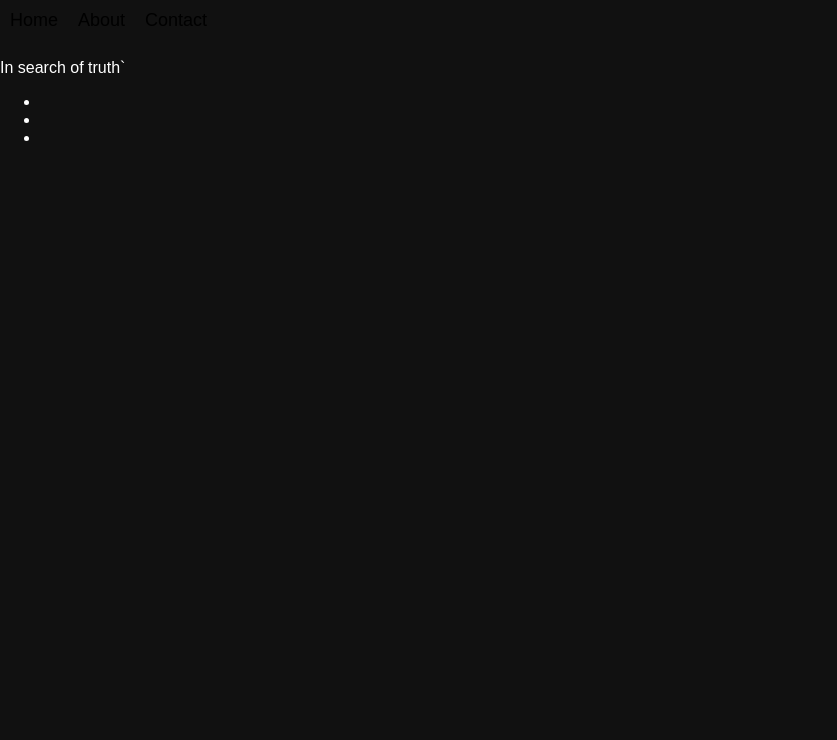
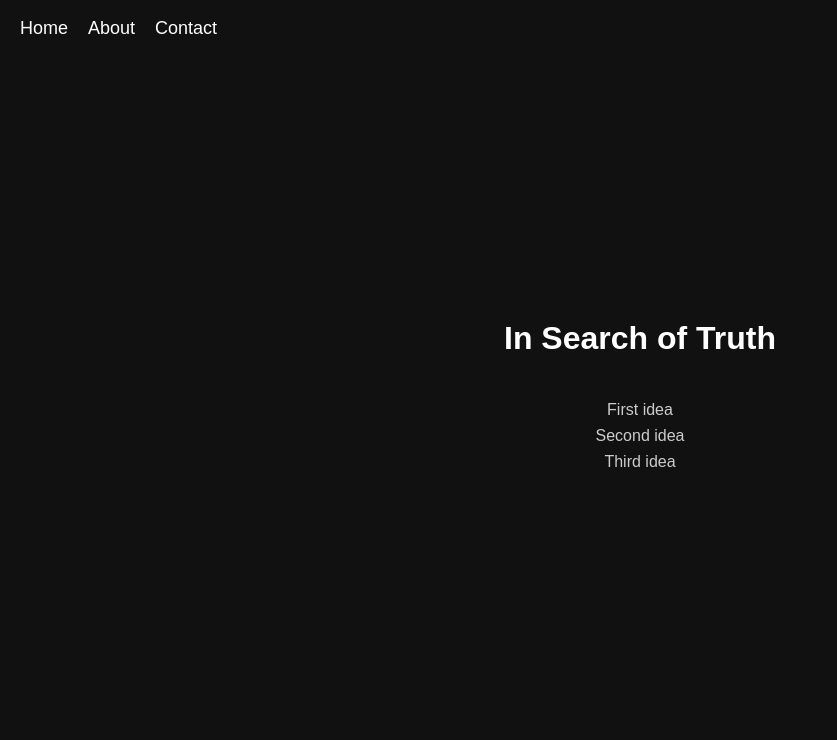
Before and after one commit to adxthhhhh/adxthhhhh.github.io, a plain HTML site: page index.html in a window 1280 px wide. Shown: the whole page, without its empty margins (0-837 px from the left). Drawn offline with Linux system fonts and the light colour scheme.

Commit message:
theme of homepage fix

```diff
--- a/index.html
+++ b/index.html
@@ -14,7 +14,7 @@
 
     header {
       background-color: transparent;
-      padding: 10px;
+      padding: 10px 20px;
     }
 
     nav ul {
@@ -29,13 +29,38 @@
     }
 
     nav ul li a {
-      color: black;
+      color: white;
       text-decoration: none;
       font-size: 18px;
     }
 
     nav ul li a:hover {
       text-decoration: underline;
+    }
+
+    main {
+      display: flex;
+      flex-direction: column;
+      align-items: center;
+      justify-content: center;
+      min-height: 80vh;
+      text-align: center;
+      padding: 20px;
+    }
+
+    h1 {
+      margin-bottom: 20px;
+    }
+
+    ul {
+      list-style: none;
+      padding: 0;
+    }
+
+    ul li {
+      margin: 8px 0;
+      font-size: 16px;
+      color: #ccc;
     }
   </style>
 </head>
@@ -45,17 +70,20 @@
     <nav>
       <ul>
         <li><a href="index.html">Home</a></li>
-        <li><a href="about">About</a></li>
-        <li><a href="contact">Contact</a></li>
+        <li><a href="about.html">About</a></li>
+        <li><a href="contact.html">Contact</a></li>
       </ul>
     </nav>
   </header>
-  <br>
-        In search of truth`
-        <ul>
-            <li></li>
-            <li></li>
-            <li></li>
-        </ul>
-    </body>
+
+  <main>
+    <h1>In Search of Truth</h1>
+    <ul>
+      <li>First idea</li>
+      <li>Second idea</li>
+      <li>Third idea</li>
+    </ul>
+  </main>
+
+</body>
 </html>
```
